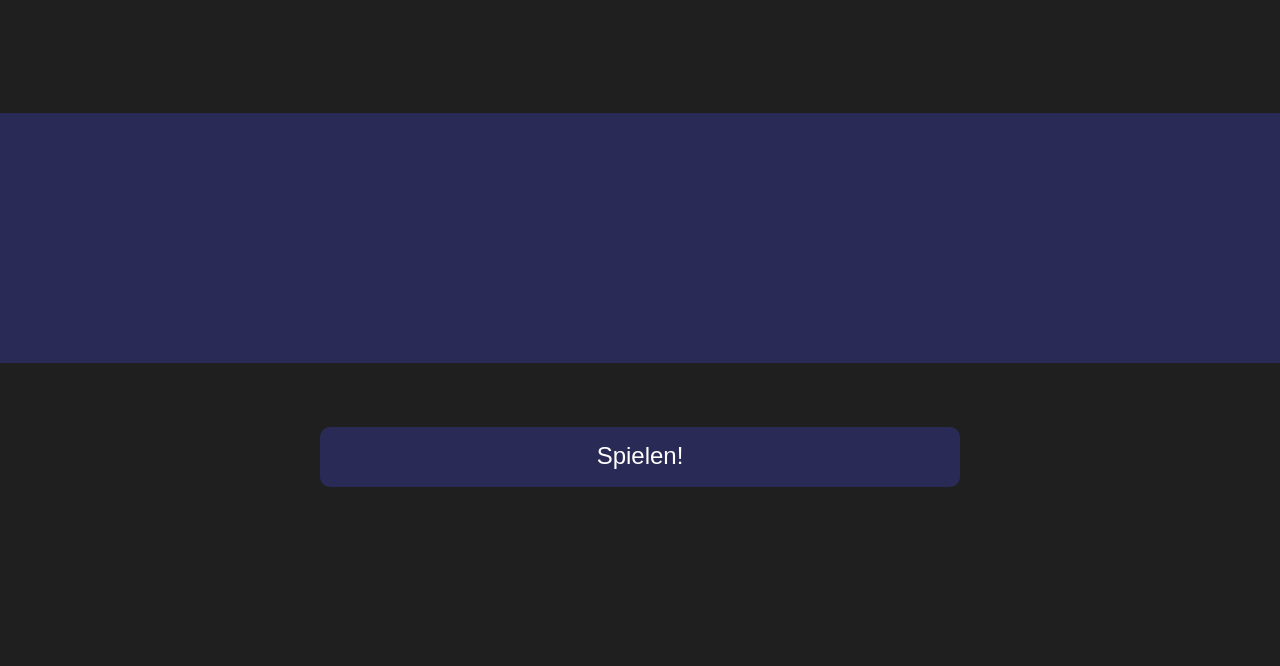
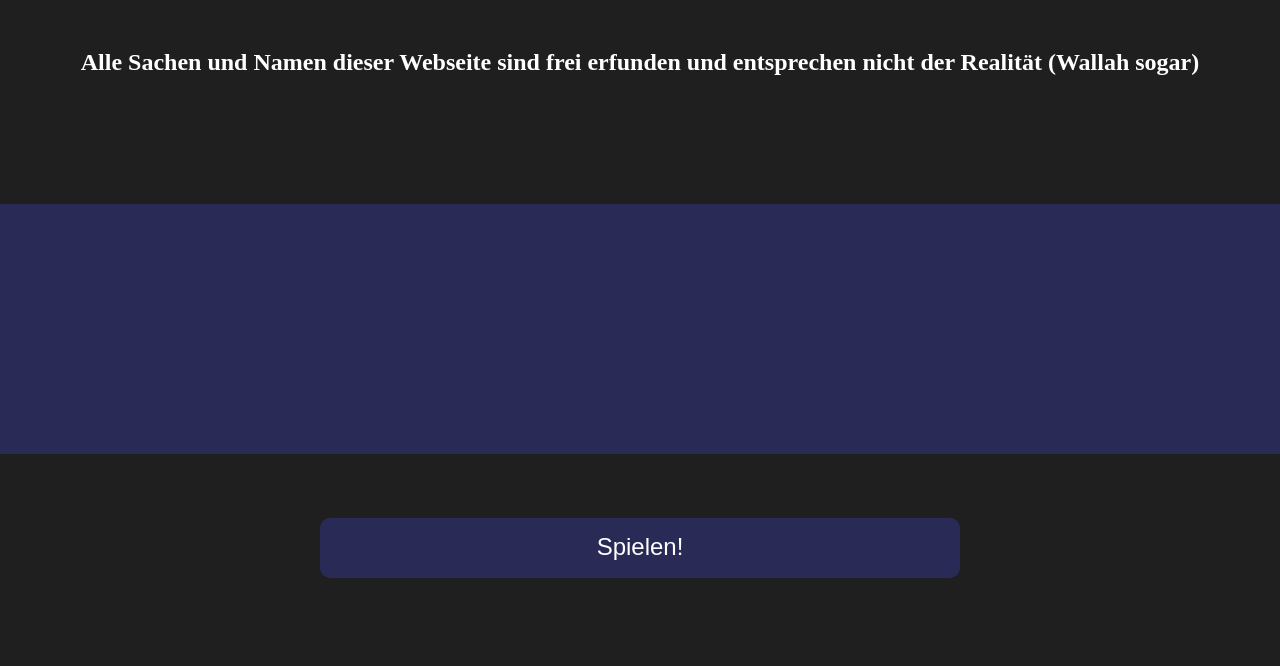
Before and after one commit to Yokyy/Yokyy.github.io, a plain HTML site: page index.html in a window 1280 px wide. Shown: the part 134-800 px from the top of the page. Drawn offline with Linux system fonts and the light colour scheme.

Commit message:
Kleiner Text

```diff
--- a/index.html
+++ b/index.html
@@ -13,6 +13,9 @@
         <h1>
             Marry Fuck Kill
         </h1>
+        <h2>
+            Alle Sachen und Namen dieser Webseite sind frei erfunden und entsprechen nicht der Realität (Wallah sogar)
+        </h2>
 
     </div>
 
--- a/index.js
+++ b/index.js
@@ -429,6 +429,8 @@ function alleZitateAusgeben(){
 
 
 
+
+
 function rndmNumber(){
     Anzahl = Leute.length;
     var Zahl1, Zahl2, Zahl3;
--- a/style.css
+++ b/style.css
@@ -80,6 +80,15 @@ h1{
     text-align: center;
 }
 
+h2{
+    position: relative;
+    display: flex;
+    justify-content: center;
+    margin-top: 5%;
+    font-size: 150%;
+    text-align: center;
+}
+
 #divZitat{
     display: flex;
     justify-content: center;
@@ -94,11 +103,10 @@ h1{
 }
 
 .ZitateDiv{
-    border-radius: 10px;
-    margin-block: 20px;
+
+    margin-top: 20px;
     align-items: center;
     text-align: center;
-    background-color: #2a2a57;
     z-index: 1;
 }
 
@@ -106,6 +114,6 @@ h1{
     display: flex;
     align-content: center;
     justify-content: center;
-    color: #2a2a57; ;
+
 
 }
```
